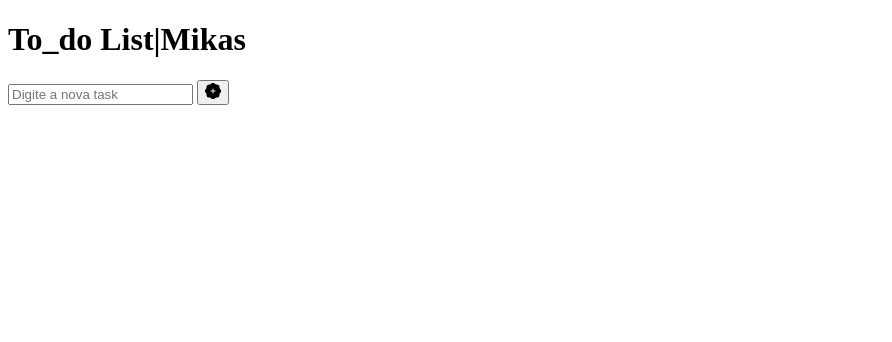
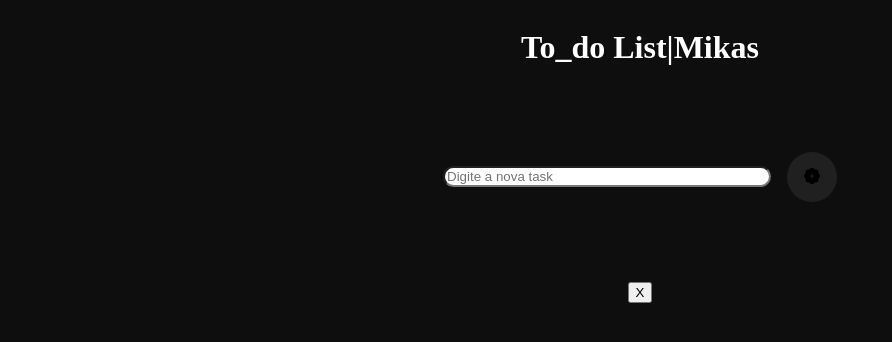
Before and after one commit to MaykeWillyan/td_list, a plain HTML site: page index.html in a window 1280 px wide. Shown: the whole page, without its empty margins (0-892 px from the left). Drawn offline with Linux system fonts and the light colour scheme.

Commit message:
atualizazção

```diff
--- a/index.html
+++ b/index.html
@@ -21,7 +21,9 @@
             </button>
         </div>
         <div class="content-body"><!-- lista-->
-            <ul id="lista"></ul>
+            <ul id="list">
+                <li><button>X</button></li>
+            </ul>
         </div>
     </div>
 
--- a/style.css
+++ b/style.css
@@ -0,0 +1,74 @@
+:root{
+    --color-dark: rgb(14, 14, 14);
+    --color-dark2: rgb(32, 32, 32);
+    --color-dark3: rgb(22, 22, 22);
+    --color-white: #fff;
+    --color-green: rgb(103, 195, 80);
+    --color-green2: rgb(51, 149, 26);
+    --color-red: rgb(184, 40, 35);
+    --color-red2: rgb(146, 22, 17);
+}
+
+body{
+    background-color: var(--color-dark);
+    color: var(--color-white);
+    display: flex;
+    flex-direction: column;
+    align-items: center;
+    gap: 4rem;
+}
+
+.content{
+    display: flex;
+    flex-direction: column;
+    gap: 4rem;
+
+}
+
+.content-add-itens{
+    display: flex;
+    align-items: center;
+    gap: 1rem;
+    flex-wrap: wrap;
+}
+
+#button_newtask{
+    border: none;
+    font-size: 1rem;
+    outline: none;
+    padding: 1rem;
+    background-color: var(--color-dark2);
+    color: var(white);
+    border-radius: 50%;
+    width: 50px;
+    height: 50px;
+    cursor: pointer;
+    transition: .4s;
+}
+
+#button_newtask:hover{
+    background-color: var(--color-dark3);
+
+}
+
+#list{
+    display: flex;
+    flex-direction: column;
+    gap: 1rem;
+    padding: 0;
+
+}
+
+#list li{
+    list-style-type: none;
+    font-size: 1.4rem;
+    text-transform:capitalize;
+    display: flex;
+    justify-content: space-around;
+}
+
+#input_newtask{
+    width: 20rem;
+    border-radius: 1rem;
+
+}
```
